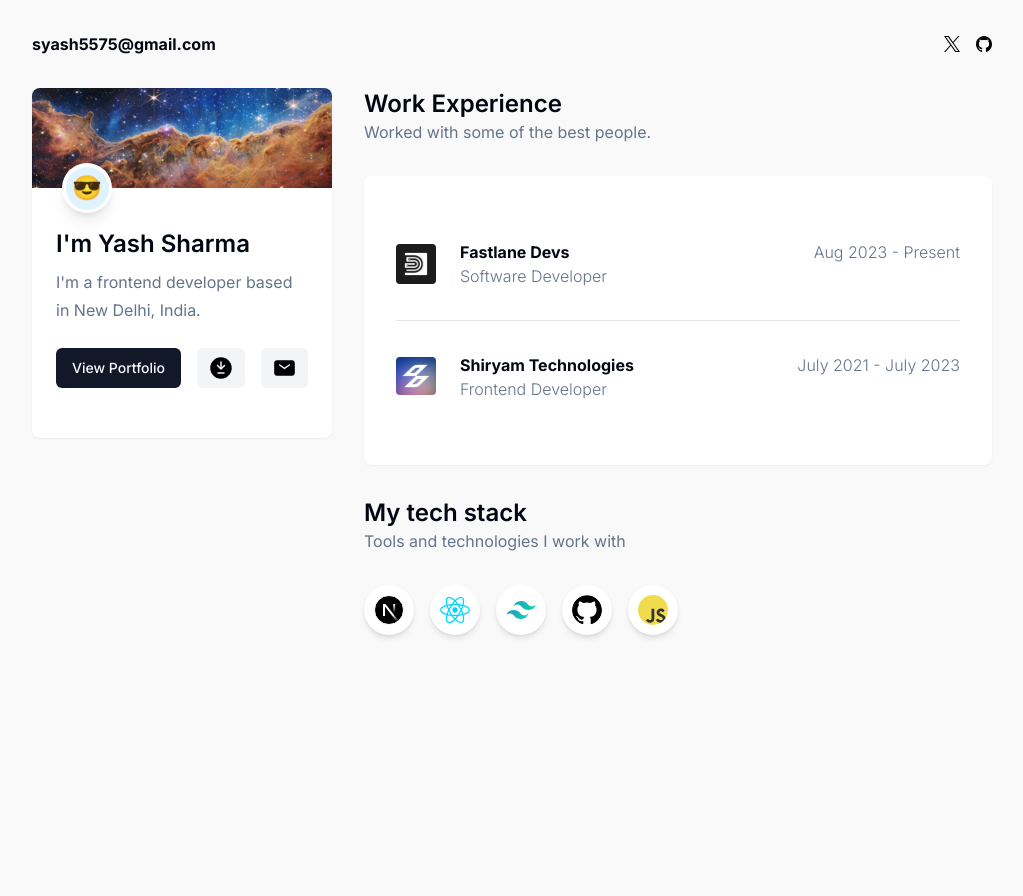
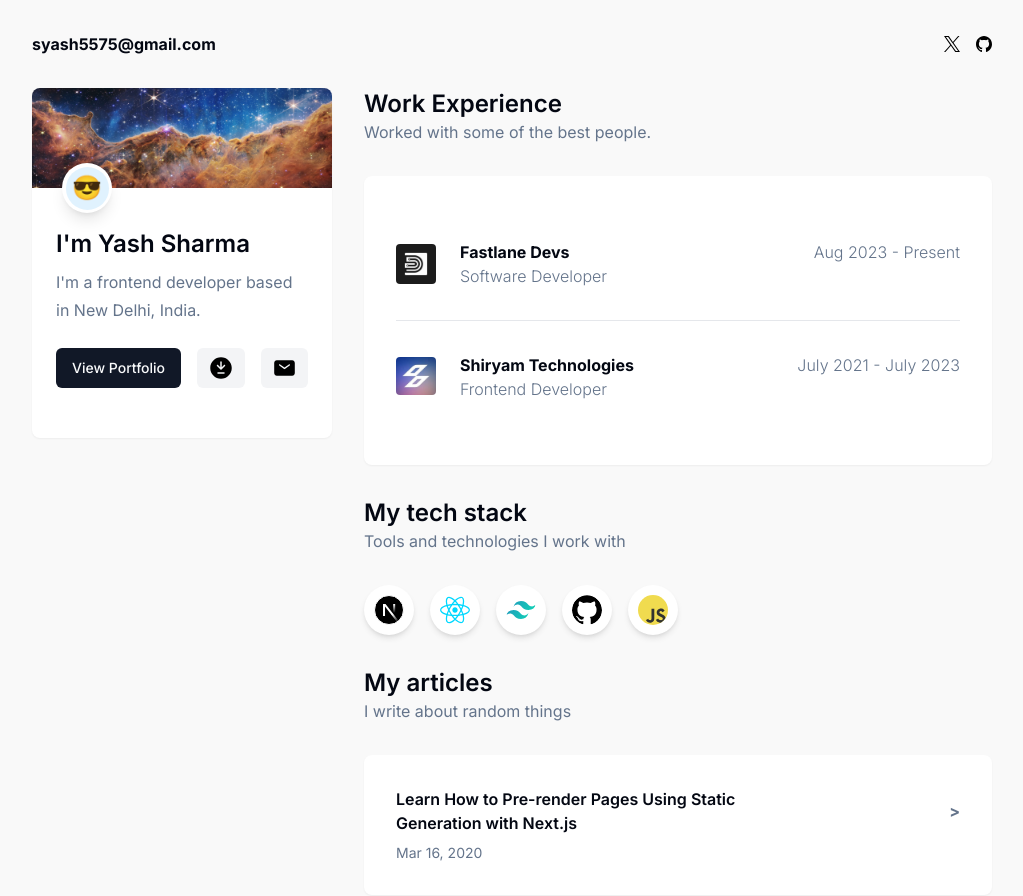
Before and after one commit to yashsharma999/personal-website, a Next.js app: page / in a window 1280 px wide. Shown: the top 896 px of the page, without its empty margins (128-1151 px from the left). Before the commit the page ends 800 px from the top, so only its background shows below. Built offline with nearby package versions, Linux system fonts and the light colour scheme.

Commit message:
feat: artcles section in progress

```diff
--- /dev/null
+++ b/_posts/hello_world.md
@@ -0,0 +1,19 @@
+---
+title: 'Learn How to Pre-render Pages Using Static Generation with Next.js'
+excerpt: 'Lorem ipsum dolor sit amet, consectetur adipiscing elit, sed do eiusmod tempor incididunt ut labore et dolore magna aliqua. Praesent elementum facilisis leo vel fringilla est ullamcorper eget. At imperdiet dui accumsan sit amet nulla facilities morbi tempus.'
+coverImage: '/assets/blog/hello-world/cover.jpg'
+date: '2020-03-16T05:35:07.322Z'
+author:
+  name: Tim Neutkens
+  picture: '/assets/blog/authors/tim.jpeg'
+ogImage:
+  url: '/assets/blog/hello-world/cover.jpg'
+---
+
+Lorem ipsum dolor sit amet, consectetur adipiscing elit, sed do eiusmod tempor incididunt ut labore et dolore magna aliqua. Praesent elementum facilisis leo vel fringilla est ullamcorper eget. At imperdiet dui accumsan sit amet nulla facilities morbi tempus. Praesent elementum facilisis leo vel fringilla. Congue mauris rhoncus aenean vel. Egestas sed tempus urna et pharetra pharetra massa massa ultricies.
+
+Venenatis cras sed felis eget velit. Consectetur libero id faucibus nisl tincidunt. Gravida in fermentum et sollicitudin ac orci phasellus egestas tellus. Volutpat consequat mauris nunc congue nisi vitae. Id aliquet risus feugiat in ante metus dictum at tempor. Sed blandit libero volutpat sed cras. Sed odio morbi quis commodo odio aenean sed adipiscing. Velit euismod in pellentesque massa placerat. Mi bibendum neque egestas congue quisque egestas diam in arcu. Nisi lacus sed viverra tellus in. Nibh cras pulvinar mattis nunc sed. Luctus accumsan tortor posuere ac ut consequat semper viverra. Fringilla ut morbi tincidunt augue interdum velit euismod.
+
+## Lorem Ipsum
+
+Tristique senectus et netus et malesuada fames ac turpis. Ridiculous mus mauris vitae ultricies leo integer malesuada nunc vel. In mollis nunc sed id semper. Egestas tellus rutrum tellus pellentesque. Phasellus vestibulum lorem sed risus ultricies tristique nulla. Quis blandit turpis cursus in hac habitasse platea dictumst quisque. Eros donec ac odio tempor orci dapibus ultrices. Aliquam sem et tortor consequat id porta nibh. Adipiscing elit duis tristique sollicitudin nibh sit amet commodo nulla. Diam vulputate ut pharetra sit amet. Ut tellus elementum sagittis vitae et leo. Arcu non odio euismod lacinia at quis risus sed vulputate.
--- a/app/page.js
+++ b/app/page.js
@@ -1,5 +1,7 @@
+import Articles from '@/components/Articles';
 import TechStack from '@/components/TechStack';
 import WorkExp from '@/components/WorkExp';
+import { getAllPosts } from '@/lib/api';
 import Image from 'next/image';
 import Navbar from '../components/Navbar';
 import ProfileCard from '../components/ProfileCard';
@@ -11,6 +13,7 @@ export default function Home() {
       <div className='grow' id='main_wrapper'>
         <WorkExp />
         <TechStack />
+        <Articles />
       </div>
     </section>
   );
--- /dev/null
+++ b/app/posts/[slug]/page.jsx
@@ -0,0 +1,5 @@
+import React from 'react';
+
+export default function Post() {
+  return <div>Post</div>;
+}
--- /dev/null
+++ b/components/Articles.jsx
@@ -0,0 +1,35 @@
+import { getAllPosts } from '@/lib/api';
+import dayjs from 'dayjs';
+import React from 'react';
+
+export default function Articles() {
+  const allPosts = getAllPosts();
+  console.log('all posts', allPosts);
+  return (
+    <section className='mb-8'>
+      <div className='mb-8'>
+        <h1 className='text-2xl font-semibold'>My articles</h1>
+        <h2 className='text-base text-slate-500 '>
+          I write about random things
+        </h2>
+      </div>
+      <div className='shadow-sm bg-white rounded-lg p-8'>
+        {allPosts?.map((post) => {
+          return (
+            <div key={post.slug} className='flex flex-col gap-2 cursor-pointer'>
+              <div className='flex justify-between items-center'>
+                <h2 className='max-w-[40ch] font-semibold hover:text-sky-500 '>
+                  {post?.title ?? ''}
+                </h2>
+                <p className='text-slate-500 font-bold pl-8'>{'>'}</p>
+              </div>
+              <div className='text-slate-500 text-sm'>
+                {dayjs(post?.date).format('MMM D, YYYY')}
+              </div>
+            </div>
+          );
+        })}
+      </div>
+    </section>
+  );
+}
--- /dev/null
+++ b/lib/api.js
@@ -0,0 +1,28 @@
+import fs from 'fs';
+import { join } from 'path';
+import matter from 'gray-matter';
+
+const postsDirectory = join(process.cwd(), '_posts');
+
+export function getPostSlugs() {
+  return fs.readdirSync(postsDirectory);
+}
+
+export function getPostBySlug(slug) {
+  const realSlug = slug.replace(/\.md$/, '');
+  const fullPath = join(postsDirectory, `${realSlug}.md`);
+  const fileContents = fs.readFileSync(fullPath, 'utf8');
+  const { data, content } = matter(fileContents);
+
+  return { ...data, slug: realSlug, content };
+}
+
+export function getAllPosts() {
+  const slugs = getPostSlugs();
+
+  const posts = slugs
+    .map((slug) => getPostBySlug(slug))
+    // sort posts by date in descending order
+    .sort((post1, post2) => (post1.date > post2.date ? -1 : 1));
+  return posts;
+}
--- a/package.json
+++ b/package.json
@@ -17,6 +17,8 @@
     "@upstash/redis": "^1.31.1",
     "class-variance-authority": "^0.7.0",
     "clsx": "^2.1.1",
+    "dayjs": "^1.11.11",
+    "gray-matter": "^4.0.3",
     "lucide-react": "^0.378.0",
     "next": "14.2.3",
     "next-themes": "^0.3.0",
```
Also changed, not shown: 1 other file (tests, documents, lock files or other folders).
